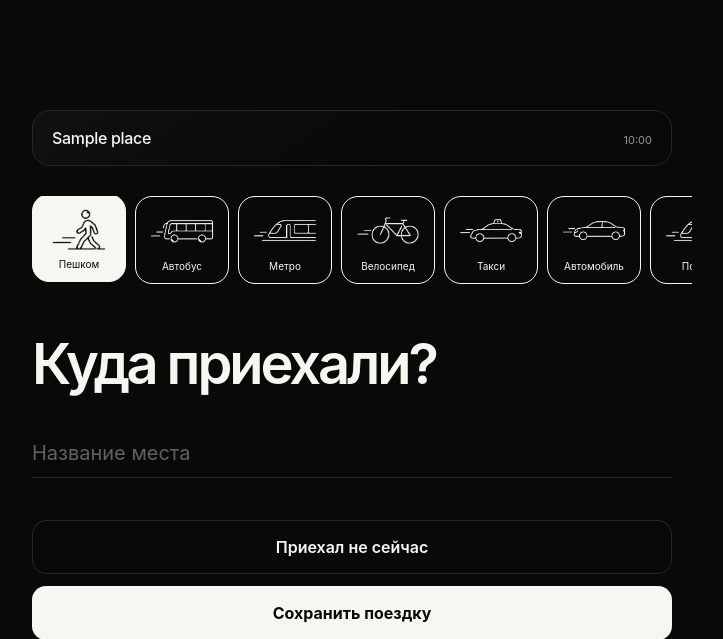
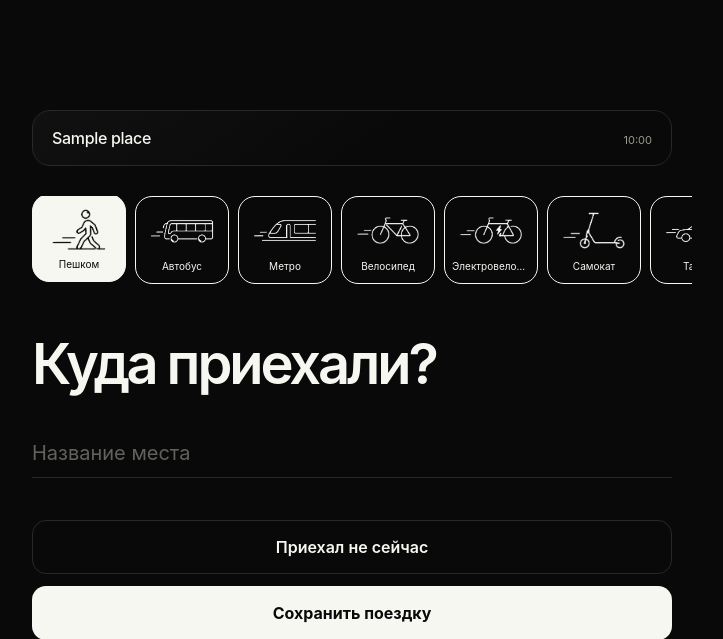
Before and after one commit to eledays/time, a Flask app: page / in a window 1280 px wide. Shown: the top 639 px of the page, without its empty margins (288-1011 px from the left). Run offline with Flask 3, Linux system fonts and the light colour scheme; the visitor is signed in with stand-in values (Sample User, id 1); tables that the repository leaves empty hold one stand-in row (values such as "Sample post").

Commit message:
feat: add electric bike and scooter modes

```diff
--- a/app/services.py
+++ b/app/services.py
@@ -14,6 +14,8 @@ TRANSPORT_LABELS = {
     "bus": "Автобус",
     "metro": "Метро",
     "bike": "Велосипед",
+    "ebike": "Электровелосипед",
+    "scooter": "Самокат",
     "taxi": "Такси",
     "car": "Автомобиль",
     "train": "Поезд",
--- a/app/templates/index.html
+++ b/app/templates/index.html
@@ -21,7 +21,7 @@
 
           <form class="trip-form finish-form" action="{{ url_for('main.finish_trip') }}" method="post" data-trip-form>
             <input type="hidden" name="csrf_token" value="{{ csrf_token() }}">
-            {% set transport_icons = {'walk': 'walk.png', 'bus': 'bus.png', 'metro': 'rail.png', 'bike': 'bike.png', 'taxi': 'taxi.png', 'car': 'car.png', 'train': 'rail.png', 'other': 'other.png'} %}
+            {% set transport_icons = {'walk': 'walk.png', 'bus': 'bus.png', 'metro': 'rail.png', 'bike': 'bike.png', 'ebike': 'e-bike.png', 'scooter': 'scooter.png', 'taxi': 'taxi.png', 'car': 'car.png', 'train': 'rail.png', 'other': 'other.png'} %}
             <div class="transport-carousel" role="radiogroup" aria-label="Тип перемещения">
               {% for value, label in transport_labels.items() %}
                 <label class="transport-card">
```
Also changed, not shown: tests/test_routes.py (+2 -0 lines).
